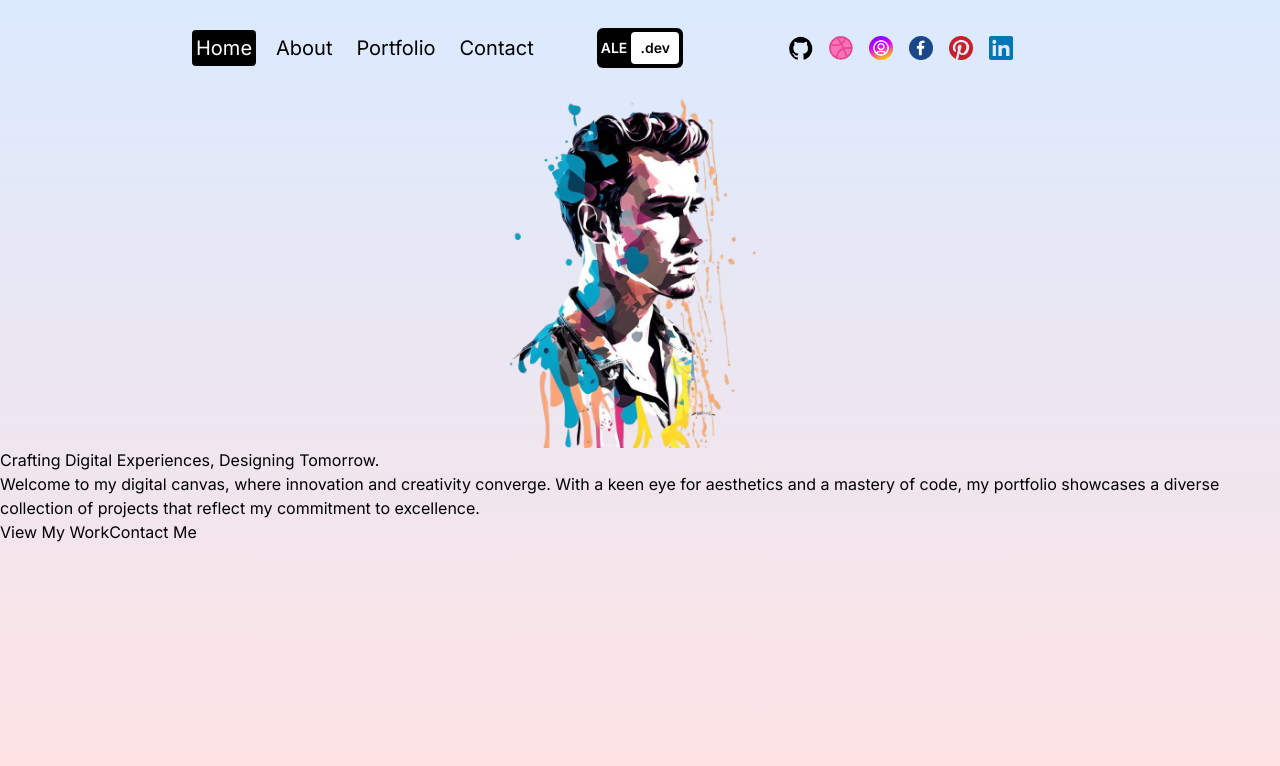
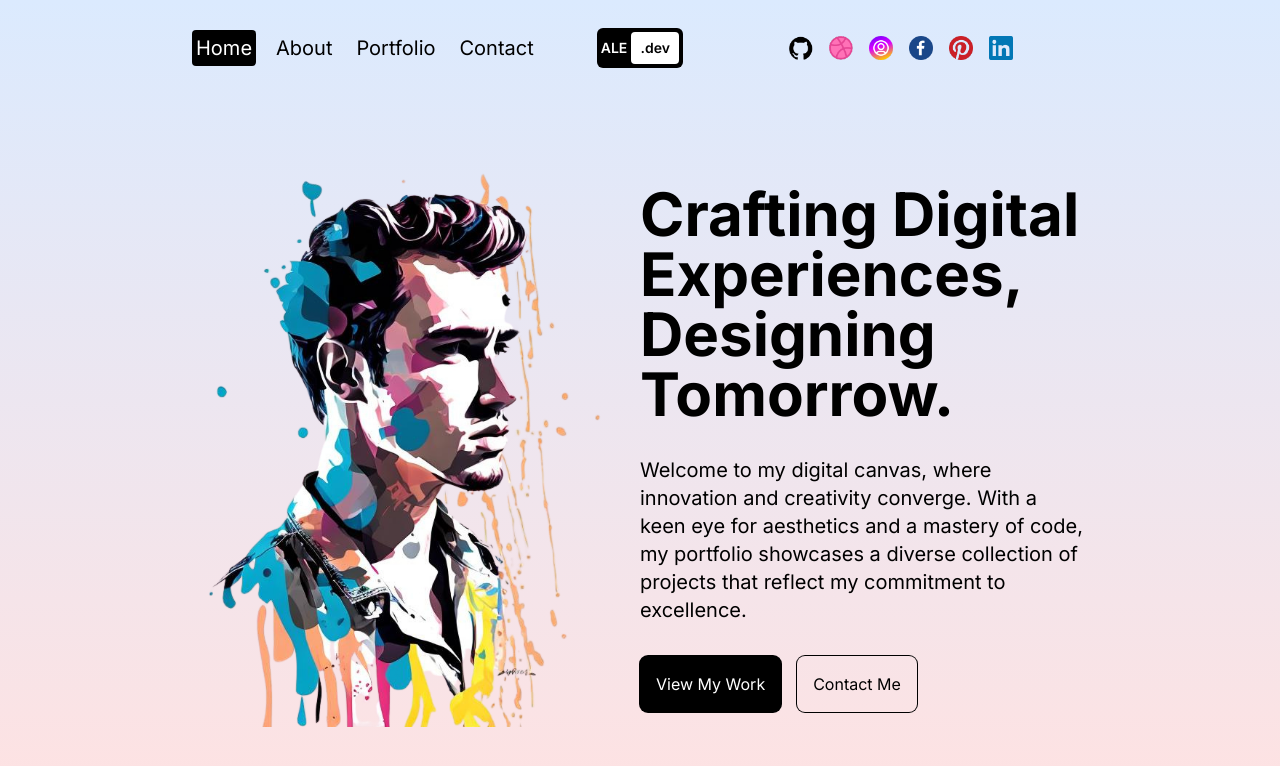
Before and after one commit to Alek30k/PortFolio-Nextjs, a Next.js app: page / in a window 1280 px wide. Shown: the top 766 px of the page. Built offline with nearby package versions, Linux system fonts and the light colour scheme.

Commit message:
last commit

```diff
--- a/src/app/page.jsx
+++ b/src/app/page.jsx
@@ -2,25 +2,32 @@
 
 const Homepage = () => {
   return (
-    <div className="h-full flex flex-col">
+    <div className="h-full flex flex-col lg:flex-row px-4 sm:px-8 md:px-12 lg:px-20 xl:px-48">
       {/* IMAGE CONTAINER */}
-      <div className="h-1/2 relative">
+      <div className="h-1/2 lg:h-full lg:w-1/2 relative">
         <Image src="/hero.png" alt="" fill className="object-contain" />
       </div>
       {/* TEXT CONTAINER */}
-      <div className="h-1/2">
+      <div className="h-1/2 lg:h-full lg:w-1/2 flex flex-col gap-8 items-center justify-center">
         {/* TITLE */}
-        <h1>Crafting Digital Experiences, Designing Tomorrow.</h1>
+        <h1 className="text-4xl md:text-6xl font-bold">
+          Crafting Digital Experiences, Designing Tomorrow.
+        </h1>
         {/* DESC */}
-        <p>
+        <p className="md:text-xl">
           Welcome to my digital canvas, where innovation and creativity
           converge. With a keen eye for aesthetics and a mastery of code, my
           portfolio showcases a diverse collection of projects that reflect my
           commitment to excellence.
         </p>
-        <div>
-          <button>View My Work</button>
-          <button>Contact Me</button>
+        {/* BUTTONS */}
+        <div className="w-full flex gap-4">
+          <button className="p-4 rounded-lg ring-1 ring-black bg-black text-white">
+            View My Work
+          </button>
+          <button className="p-4 rounded-lg ring-1 ring-black">
+            Contact Me
+          </button>
         </div>
       </div>
     </div>
```
